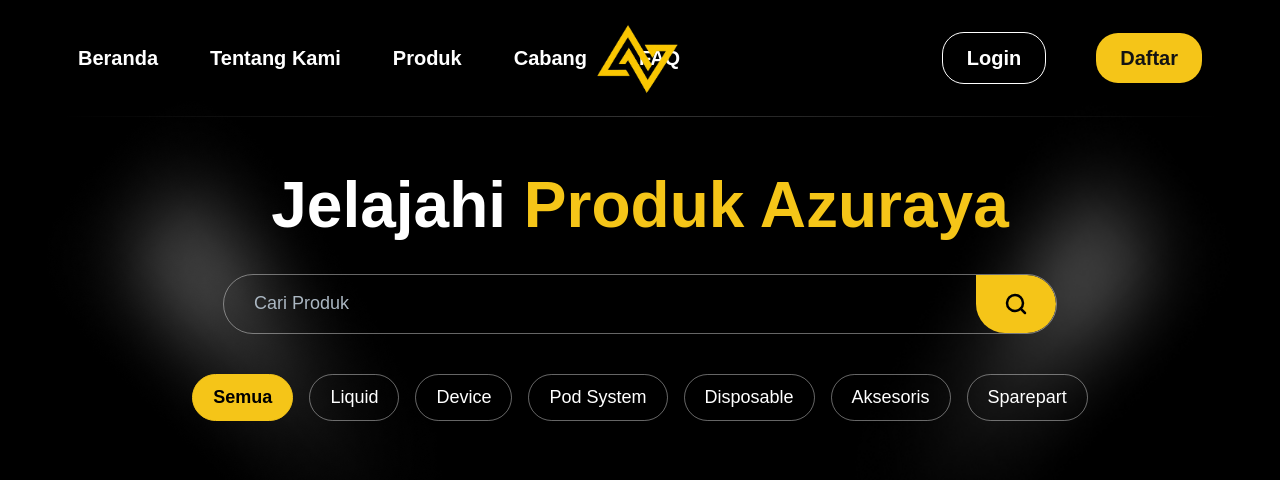
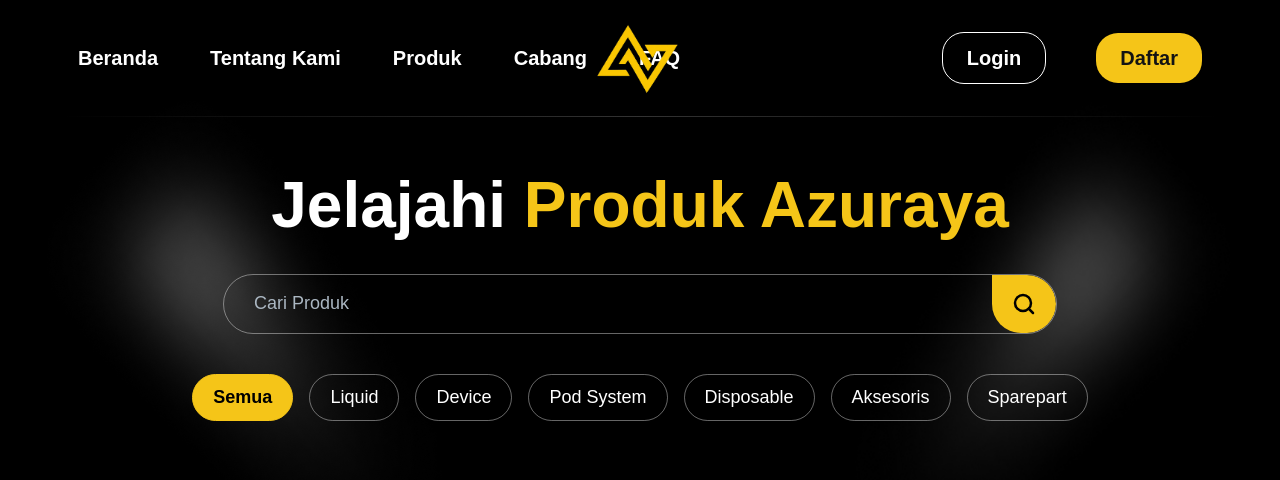
Before and after one commit to Kings-Bilbil/Akasa-Demo, a Next.js app: page /produk in a window 1280 px wide. Shown: the top 480 px of the page. Built offline with nearby package versions, Linux system fonts and the light colour scheme; no server answers; the database is empty; a web font is replaced by a local one.

Commit message:
style: decrease search button width to 64px

```diff
--- a/src/app/produk/produk.css
+++ b/src/app/produk/produk.css
@@ -69,7 +69,7 @@
     }
 
     .products-page__search-btn {
-      width: 80px;
+      width: 64px;
       height: 100%;
       background-color: var(--color-gold);
       border: none;
```
